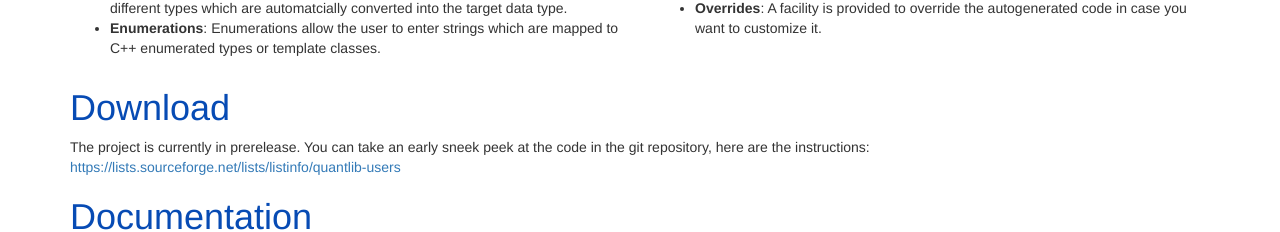
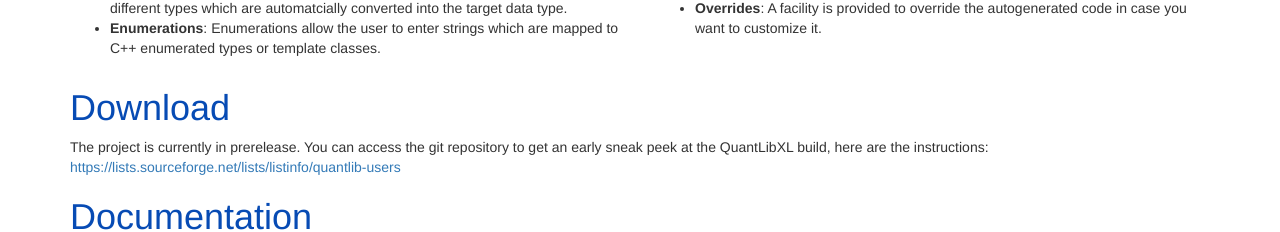
Before and after one commit to eehlers/reposit, a plain HTML site: page site/index.html in a window 1280 px wide. Shown: the part 811-1043 px from the top of the page. Drawn offline with nearby package versions, Linux system fonts and the light colour scheme.

Commit message:
update site

```diff
--- a/site/index.html
+++ b/site/index.html
@@ -133,7 +133,7 @@ in case you want to customize it.</li>
 
 <section id="download">
 <h1>Download</h1>
-<p>The project is currently in prerelease.  You can take an early sneek peek at the code in the git repository, here are the instructions:<br>
+<p>The project is currently in prerelease.  You can access the git repository to get an early sneak peek at the QuantLibXL build, here are the instructions:<br>
 <a href="https://lists.sourceforge.net/lists/listinfo/quantlib-users">https://lists.sourceforge.net/lists/listinfo/quantlib-users</a></p>
 </section>
 
```
Also changed, not shown: site/css/reposit.css (+0 -13 lines).
